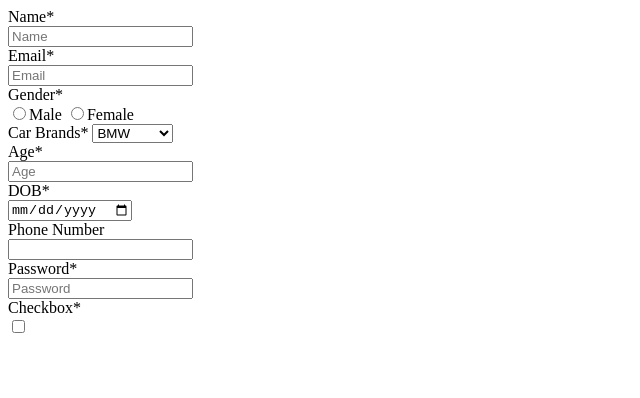
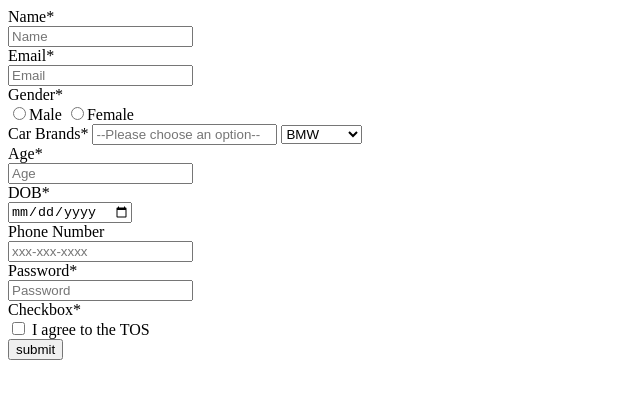
Before and after one commit to acciojob/signup-form-car-madhab-tripathy, a website: page main.html in a window 1280 px wide. Shown: the whole page, without its empty margins (0-640 px from the left). Drawn offline with Linux system fonts and the light colour scheme.

Commit message:
created a submission

```diff
--- a/main.html
+++ b/main.html
@@ -19,6 +19,7 @@
 		<input type="radio" id="#gender_f" name="gender" value="feamle">Female<br>
 
 		<label for="cars">Car Brands*</label>
+		<input type="text" placeholder="--Please choose an option--">
 		<select id="#cars" required>
 		  <option value="BMW">BMW</option>
 		  <option value="Audi">Audi</option>
@@ -32,14 +33,16 @@
 		<input type="date" id="#dob" required><br>
 
 		<label for="tel">Phone Number</label><br>
-		<input type="tel" id="#tel"><br>
+		<input type="tel" id="#tel" placeholder="xxx-xxx-xxxx"><br>
 
 		<label for="password">Password*</label><br>
 		<input type="password" id="#password" placeholder="Password" required><br>
 
 		<label for="tos">Checkbox*</label><br>
-		<input type="checkbox" id="#tos" required><br>
-
+		<input type="checkbox" id="#tos" required>
+		I agree to the TOS
+		<br>
+		<button type="submit">submit</button>
 	</form>
 	<!-- the entire body must be written by student -->
     <script type="text/javascript" src="./script.js">
```
